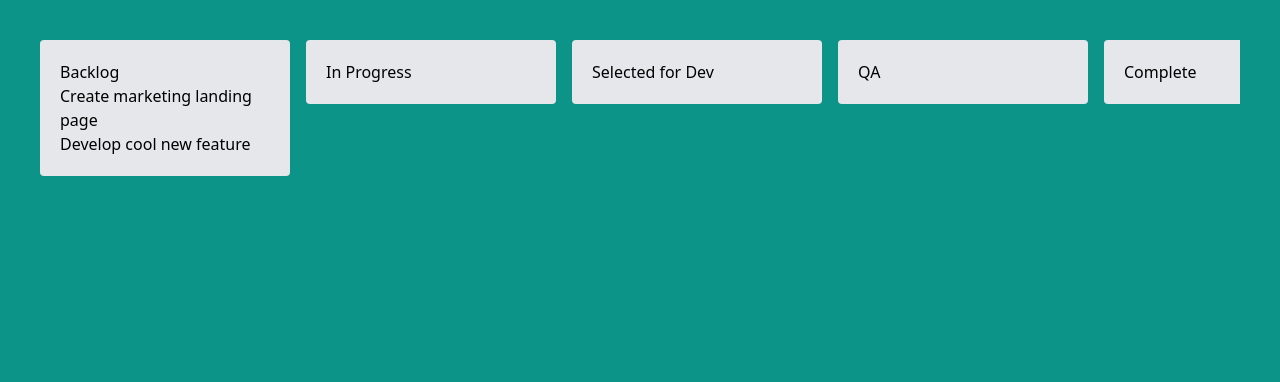
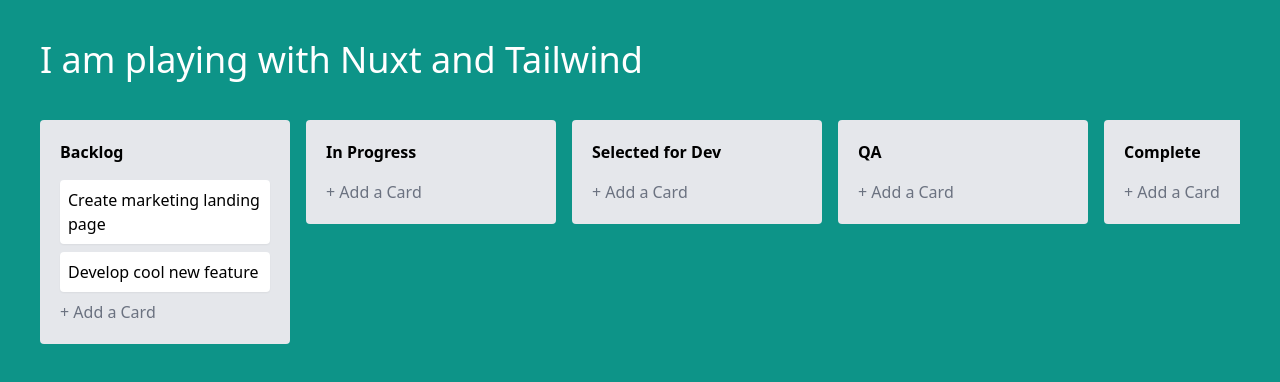
Before and after one commit to kirillmihalych/trello-like-board, a Nuxt app: page / in a window 1280 px wide. Shown: the top 382 px of the page. Built offline with nearby package versions, Linux system fonts and the light colour scheme.

Commit message:
[5] create the task-component

```diff
--- a/app.vue
+++ b/app.vue
@@ -1,5 +1,8 @@
 <template>
   <div class="p-10 h-[100vh] bg-teal-600 overflow-auto">
+    <h1 class="text-4xl text-white flex items-center mb-10">
+      I am playing with Nuxt and Tailwind
+    </h1>
     <TrelloBoard />
   </div>
 </template>
--- a/components/TrelloBoard.vue
+++ b/components/TrelloBoard.vue
@@ -1,6 +1,7 @@
 <script setup lang="ts">
 import type { Column } from '@/types'
 import { nanoid } from 'nanoid'
+import TrelloBoardTask from './TrelloBoardTask.vue'
 
 const colums = ref<Column[]>([
   {
@@ -49,12 +50,17 @@
       :key="column.id"
       class="column bg-gray-200 p-5 rounded min-w-[250px]"
     >
-      <header>
+      <header class="font-bold mb-4">
         {{ column.title }}
       </header>
-      <p v-for="task in column.tasks" :key="task.id">
-        {{ task.title }}
-      </p>
+      <TrelloBoardTask
+        v-for="task in column.tasks"
+        :key="task.id"
+        :task="task"
+      />
+      <footer>
+        <button class="text-gray-500">+ Add a Card</button>
+      </footer>
     </div>
   </div>
 </template>
--- /dev/null
+++ b/components/TrelloBoardTask.vue
@@ -0,0 +1,16 @@
+<script setup lang="ts">
+import type { Task } from '@/types'
+
+defineProps<{
+  task: Task
+}>()
+</script>
+
+<template>
+  <div
+    :titile="task.createdAt.toLocaleDateString()"
+    class="task bg-white p-2 mb-2 rounded shadow-sm max-w-[250px]"
+  >
+    <span>{{ task.title }}</span>
+  </div>
+</template>
```
